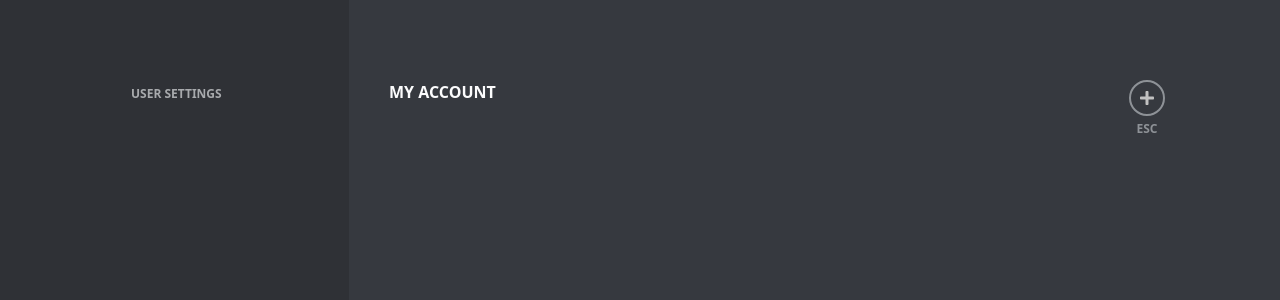
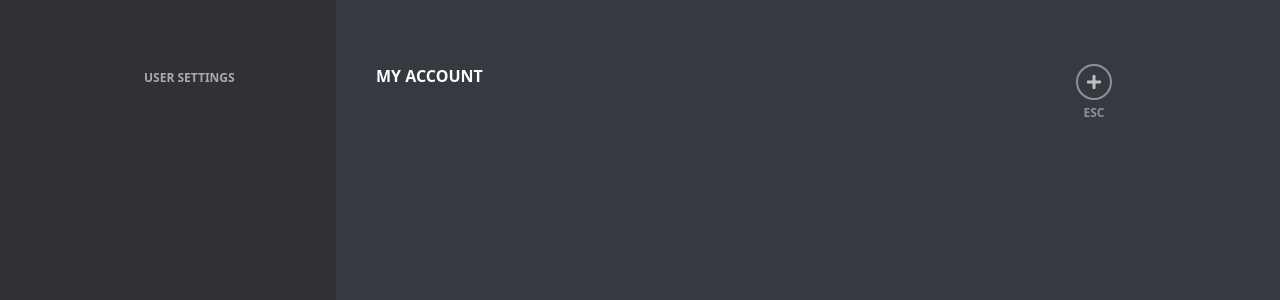
Before and after one commit to neeeeecka/discwrot, a Next.js app: page / in a window 1280 px wide. Shown: the top 300 px of the page. Built offline with nearby package versions, Linux system fonts and the light colour scheme.

Commit message:
paddings

```diff
--- a/pages/components/settings/settings.jsx
+++ b/pages/components/settings/settings.jsx
@@ -14,18 +14,18 @@ class Settings extends Component {
         }
       >
         <div className="flex w-full h-full">
-          <div className="flex-settings-left flex bg-darkGray-800 justify-end pt-20">
+          <div className="flex-settings-left flex bg-darkGray-800 justify-end pt-16">
             <div className="width-settings-sidebar">
               <span className="text-darkGray-400 text-xs font-bold">
                 USER SETTINGS
               </span>
             </div>
           </div>
-          <div className="flex-settings-right flex justify-start pt-20">
+          <div className="flex-settings-right flex justify-start pt-16">
             <div className="px-10 min-w-740 text-darkGray-100 font-bold">
               MY ACCOUNT
             </div>
-            <div className="px-10">
+            <div className="px-10 pl-0">
               <button
                 className="content-center flex flex-col outline-none focus:outline-none"
                 onClick={this.props.closeSettings}
--- a/static/tailwind.css
+++ b/static/tailwind.css
@@ -33,7 +33,7 @@ body {
 }
 
 .flex-settings-left {
-  flex: 1 0 218px;
+  flex: 1 0 192px;
 }
 .flex-settings-right {
   flex: 1 1 800px;
@@ -43,7 +43,7 @@ body {
   width: 240px;
 }
 .width-settings-sidebar {
-  width: 218px;
+  width: 192px;
 }
 .width-subSidebar {
   width: 72px;
```
